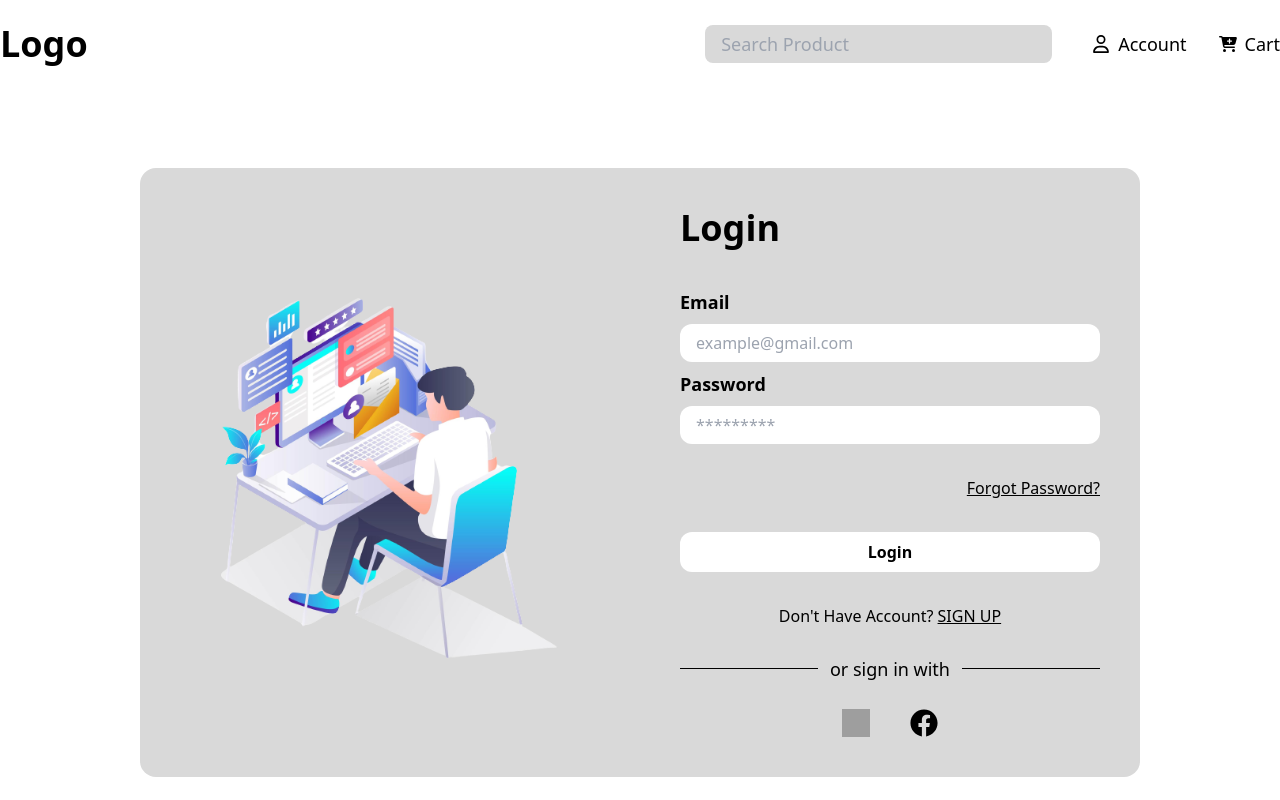
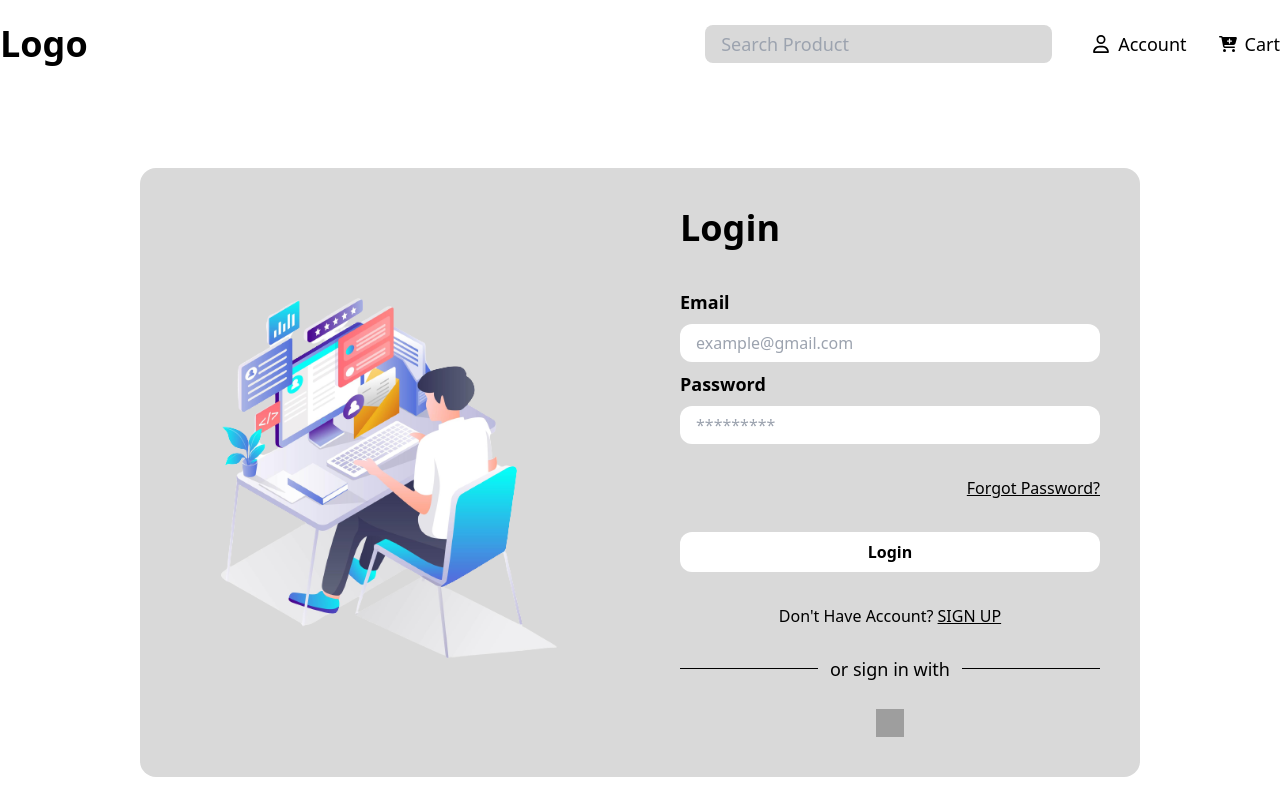
Before and after one commit to SodaraSou/Computer-Store-Website, a React (Create React App) app: page /login in a window 1280 px wide. Shown: the top 800 px of the page. Built offline with nearby package versions, Linux system fonts and the light colour scheme; grey boxes are pictures that could not be loaded.

Commit message:
remove_facebook

```diff
--- a/src/contexts/ComputerStoreAction.js
+++ b/src/contexts/ComputerStoreAction.js
@@ -4,8 +4,6 @@ import {
   signInWithEmailAndPassword,
   signOut,
   sendPasswordResetEmail,
-  FacebookAuthProvider,
-  signInWithPopup,
 } from "firebase/auth";
 import { doc, getDoc, setDoc } from "firebase/firestore";
 import { toast } from "react-toastify";
@@ -71,16 +69,6 @@ export const resetPassword = async (email) => {
     toast.error("Could not send password reset link");
   }
 };
-export const faceBookAuth = async () => {
-  const fbAuthProvider = new FacebookAuthProvider();
-  try {
-   await signInWithPopup(auth, fbAuthProvider);
-  return true;
-  } catch (error) {
-    console.log(error);
-    toast.error('Error')
-  }
-};
 export const getProduct = () => {};
 export const getAllProduct = () => {};
 export const searchProduct = () => {};
--- a/src/pages/Login.jsx
+++ b/src/pages/Login.jsx
@@ -1,7 +1,6 @@
 import { useState } from "react";
 import { Link, useNavigate } from "react-router-dom";
-import { faceBookAuth, userLogin } from "../contexts/ComputerStoreAction";
-import FacebookSvg from "../assets/svg/facebook.svg";
+import { userLogin } from "../contexts/ComputerStoreAction";
 import GoogleSvg from "../assets/svg/google.svg";
 import AuthPageImg from "../assets/img/auth_img.png";
 import { resetPassword } from "../contexts/ComputerStoreAction";
@@ -26,12 +25,6 @@ function Login() {
     e.preventDefault();
     resetPassword(resetEmail);
   };
-  async function facebookAuthButtonClicked(){
-    const user = await faceBookAuth();
-    if (user) {
-      navigate('/')
-    }
-  }
   const navigate = useNavigate();
   const onSubmit = async (e) => {
     e.preventDefault();
@@ -141,13 +134,6 @@ function Login() {
                       className="w-7 h-7"
                     />
                   </button>
-                  <button onClick={facebookAuthButtonClicked}>
-                    <img
-                      src={FacebookSvg}
-                      alt="Google Logo"
-                      className="w-7 h-7"
-                    />
-                  </button>
                 </div>
               </div>
           </div>
--- a/src/pages/SignUp.jsx
+++ b/src/pages/SignUp.jsx
@@ -3,7 +3,6 @@ import { Link, useNavigate } from "react-router-dom";
 import { createAccount } from "../contexts/ComputerStoreAction";
 import AuthPageImg from "../assets/img/auth_img.png";
 import GoogleSvg from "../assets/svg/google.svg";
-import FacebookSvg from "../assets/svg/facebook.svg";
 
 function SignUp() {
   const [inputData, setInputData] = useState({
@@ -114,13 +113,6 @@ function SignUp() {
                       className="w-7 h-7"
                     />
                   </Link>
-                  <Link to="/">
-                    <img
-                      src={FacebookSvg}
-                      alt="Google Logo"
-                      className="w-7 h-7"
-                    />
-                  </Link>
                 </div>
               </div>
             </form>
```
